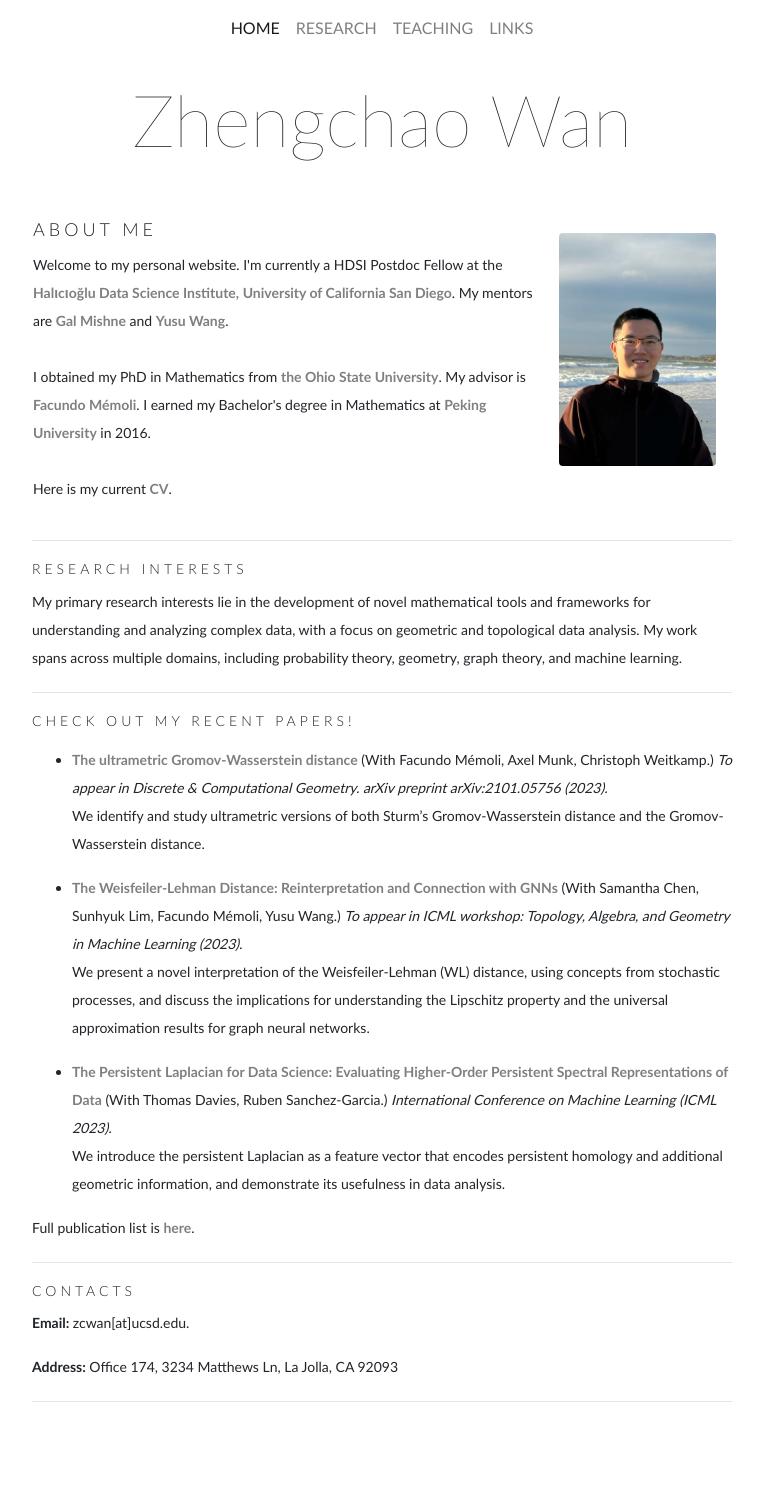
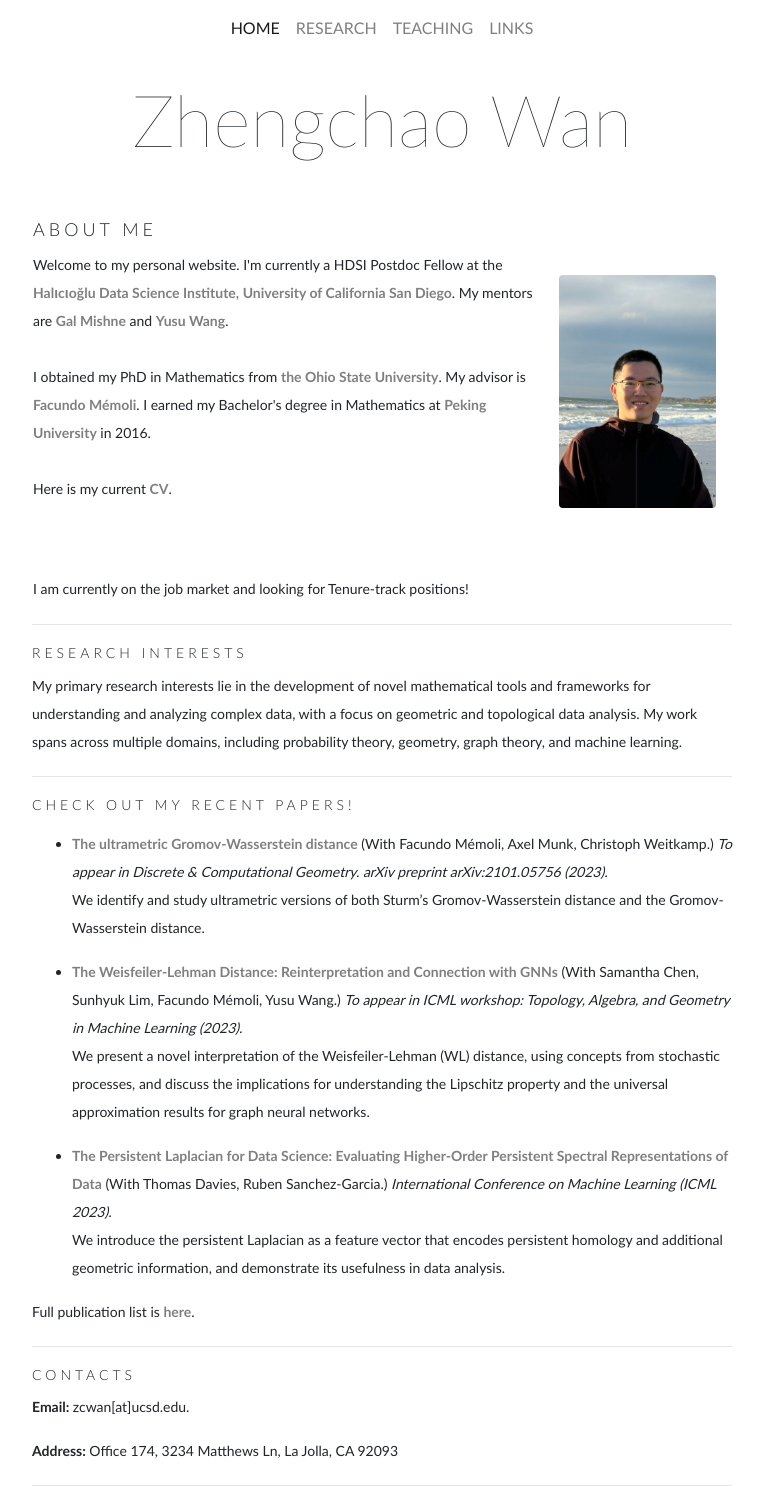
Before and after one commit to ZhengchaoW/ZhengchaoW.github.io, a Jekyll site: the page built from index.html, in a window 1280 px wide. Shown: the whole page, without its empty margins (258-1022 px from the left). Built offline with Jekyll 4.4.1, drawn with Linux system fonts in a browser that asks for light colours; before the commit the page ends 1402 px from its top, so only the background shows below that.

Commit message:
update index

```diff
--- a/index.html
+++ b/index.html
@@ -17,6 +17,9 @@ active: home
                     <br>
                     <br>
                     Here is my current <a href="cv.pdf">CV</a>.</p>
+                    <br>
+                    <br>
+                    I am currently on the job market and looking for Tenure-track positions!
 
                   </section>
               </td>
```
